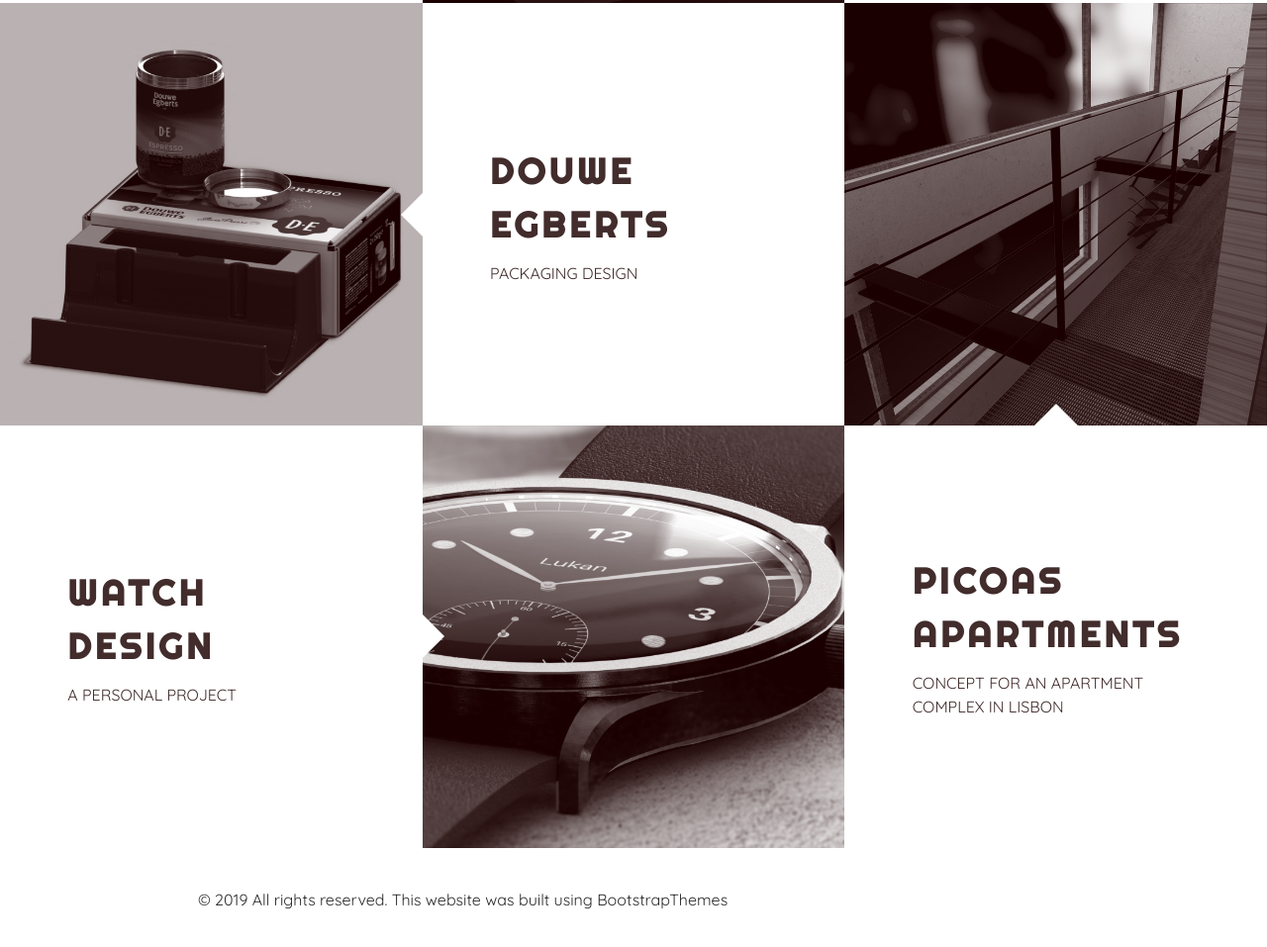
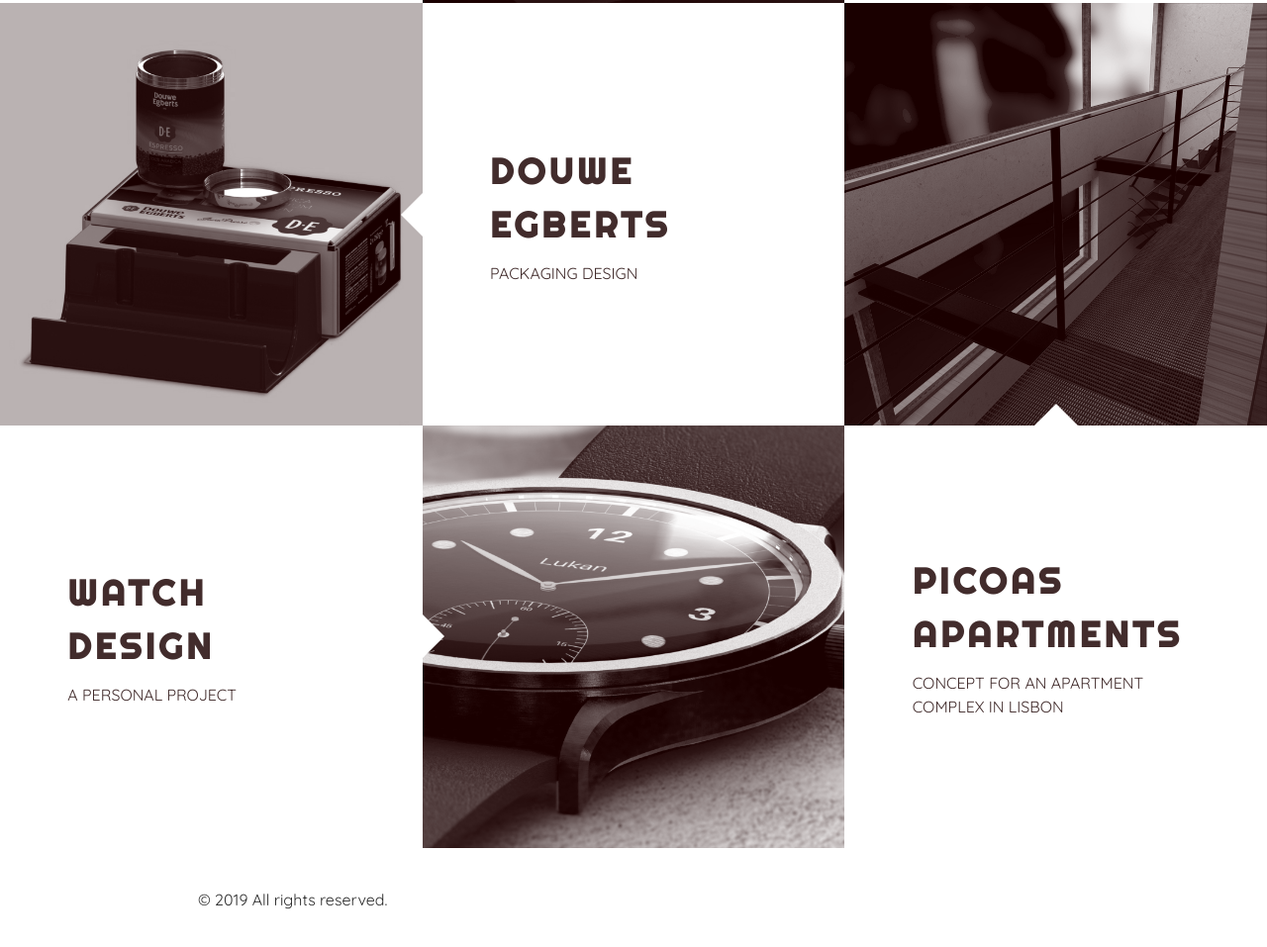
Before and after one commit to timvelthuis/timvelthuis.github.io, a plain HTML site: page index.html in a window 1280 px wide. Shown: the part 1650-2607 px from the top of the page at 99% size. Drawn offline with Linux system fonts and the light colour scheme.

Commit message:
bootstrap edit

```diff
--- a/index.html
+++ b/index.html
@@ -286,7 +286,7 @@
         </section>
 
          <footer class="site-footer cf">
-            <p class="footer-text">© 2019 All rights reserved. This website was built using <a href="https://bootstrapthemes.co">BootstrapThemes</a></p>
+            <p class="footer-text">© 2019 All rights reserved.</p>
             <!--<nav class="languages" role="navigation">
               <ul>
                 <li class="active"><a href="#">EN |</a></li>
```
Also changed, not shown: 404.html (+1 -1 lines), about.html (+1 -1 lines), aston-martin.html (+1 -1 lines), contact.html (+1 -1 lines), douwe-egberts.html (+1 -1 lines), picoas.html (+1 -1 lines), renault.html (+1 -1 lines), unfold.html (+1 -1 lines), watch.html (+1 -1 lines).
